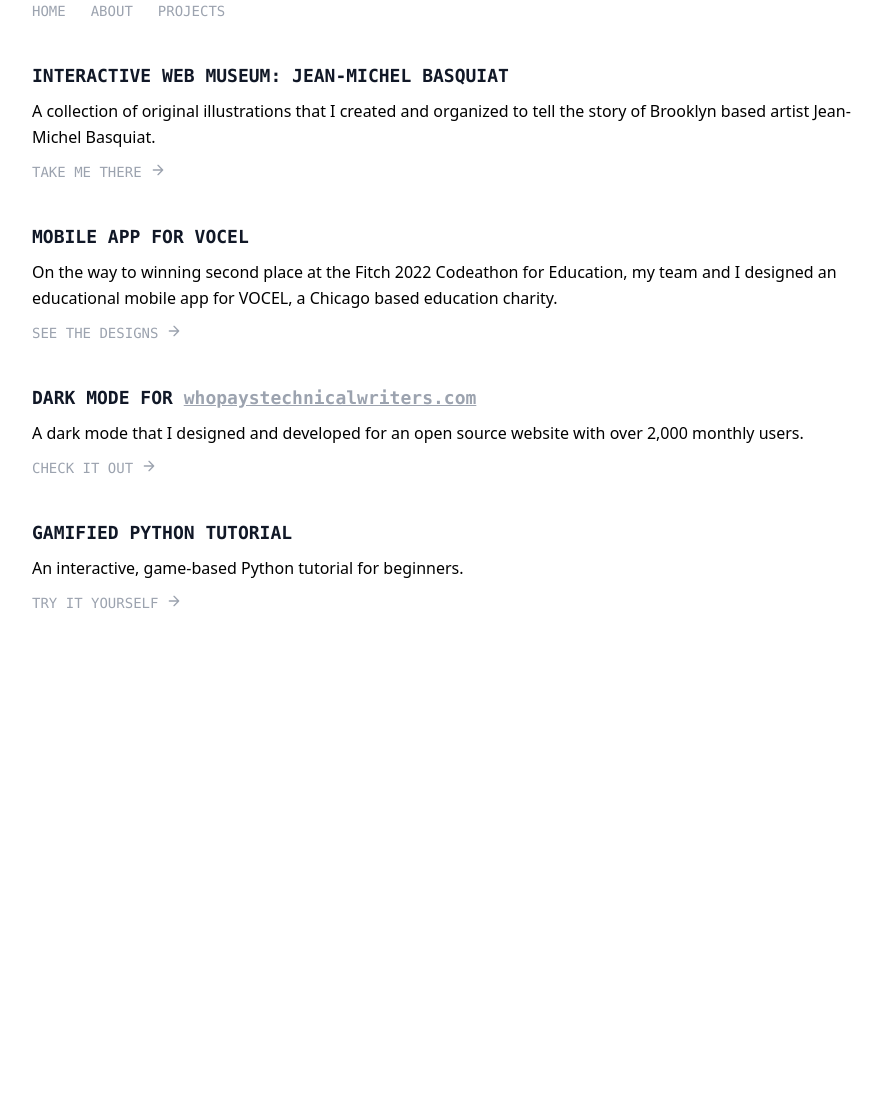
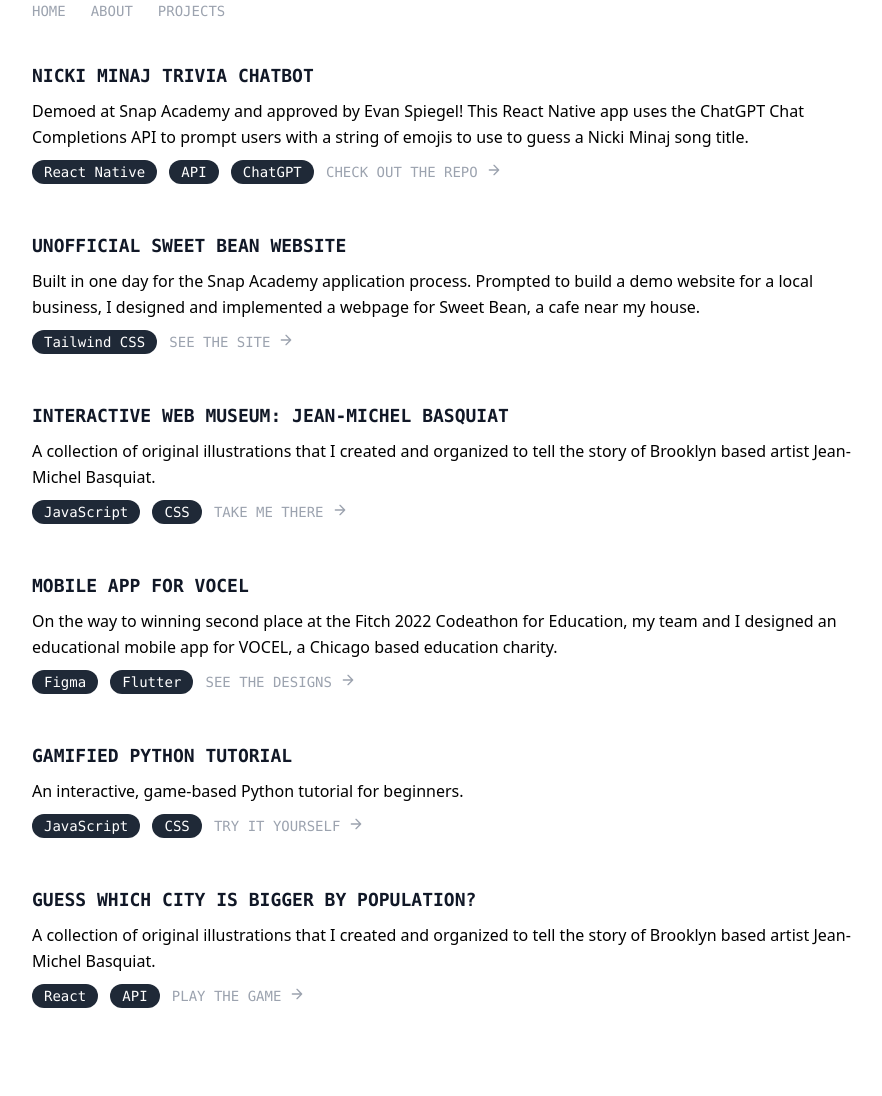
Before and after one commit to nayarmegha/meghanayar.com, a website: page dist/projects.html in a window 1280 px wide. Shown: the part 154-1250 px from the top of the page, without its empty margins (188-1070 px from the left). Before the commit the page ends 976 px from the top, so only its background shows below. Drawn offline with nearby package versions, Linux system fonts and the light colour scheme.

Commit message:
fixed links and projects page

```diff
--- /dev/null
+++ b/dist/SnapAcademies.html
@@ -0,0 +1,47 @@
+<!DOCTYPE html>
+<html lang="en">
+
+<head>
+	<meta charset="UTF-8">
+	<meta name="viewport" content="width=device-width, initial-scale=1.0">
+	<meta http-equiv="X-UA-Compatible" content="ie=edge">
+	<title>Landing page</title>
+	<meta name="description" content="">
+	<meta name="keywords" content="">
+
+
+  <link rel="stylesheet" href="https://unpkg.com/tailwindcss@2.2.19/dist/tailwind.min.css"/>
+
+
+  <!-- mobile menu -->
+
+	<!--Main-->
+	<div class="container px-10 sm:px-20 py-20">
+
+		<!--Left Col-->
+		<div class="flex-1 box-border h-screen sm:w-3/4 mx-auto">
+			<h1 class="my-4 text-4xl md:text-4xl text-grey-800 font-mono leading-tight text-left md:text-left font-bold" >Megha Nayar</h1>
+            <a href ="/" class = " text-sm text-gray-400 font-mono hover:text-black">HOME</a>&nbsp;&nbsp;&nbsp;&nbsp;&nbsp; <a href ="/about.html" class = "pt-0 text-sm text-gray-400 font-mono hover:text-black">ABOUT</a>&nbsp;&nbsp;&nbsp;&nbsp;&nbsp; <a href ="./projects.html" class = "pt-0 text-sm text-gray-400 font-mono hover:text-black">PROJECTS</a>
+
+            <p class="text-lg  pt-10 ">Snap Engineering Academy</p>
+            <p></p>
+			</div>
+
+		</div>
+
+		<!--Right Col-->
+
+
+
+		<!--Footer-->
+
+	</div>
+
+
+</div>
+
+
+
+</body>
+
+</html>
--- a/dist/projects.html
+++ b/dist/projects.html
@@ -24,11 +24,32 @@
 			<h1 class="my-4 text-4xl md:text-4xl text-grey-800 font-mono leading-tight text-left md:text-left font-bold" >Megha Nayar</h1>
             <a href ="/" class = " text-sm text-gray-400 font-mono hover:text-black">HOME</a>&nbsp;&nbsp;&nbsp;&nbsp;&nbsp; <a href ="/about.html" class = "pt-0 text-sm text-gray-400 font-mono hover:text-black">ABOUT</a>&nbsp;&nbsp;&nbsp;&nbsp;&nbsp; <a href ="./projects.html" class = "pt-0 text-sm text-gray-400 font-mono hover:text-black">PROJECTS</a>
 
+
 			<div class="flex mx-auto sm:flex-row flex-col pt-10 sm:text-left mt-6 sm:mt-0">
 				<div class="flex-grow sm:text-left mt-6 sm:mt-0">
-				<h2 class="text-gray-900 text-lg mb-2 font-mono font-bold">INTERACTIVE WEB MUSEUM: JEAN-MICHEL BASQUIAT</h2>
-				<p class="leading-relaxed text-base">A collection of original illustrations that I created and organized to tell the story of Brooklyn based artist Jean-Michel Basquiat.</p>
-				<a href ="https://nayarmegha.github.io/adventure-art/" class="text-sm text-gray-400 font-mono hover:text-black inline-flex pt-3">TAKE ME THERE
+				<h2 class="text-gray-900 text-lg mb-2 font-mono font-bold">NICKI MINAJ TRIVIA CHATBOT</h2>
+				<p class="leading-relaxed text-base">Demoed at Snap Academy and approved by Evan Spiegel! This React Native app uses the ChatGPT Chat Completions API to prompt users with a string of emojis to use to guess a Nicki Minaj song title.</p>
+				<div class="bg-gray-800 text-white font-mono rounded-full px-3 py-0.5 mr-2 mb-2 inline-flex text-sm">React Native</div>
+				<div class="bg-gray-800 text-white font-mono rounded-full px-3 py-0.5 mr-2 mb-2 inline-flex  text-sm">API</div>
+				<div class="bg-gray-800 text-white font-mono rounded-full px-3 py-0.5 mr-2 mb-2 inline-flex  text-sm">ChatGPT</div>
+
+
+				<a href ="https://github.com/Snap-Engineering-Academy-2023/snapchatbots-megha" class="text-sm text-gray-400 font-mono hover:text-black inline-flex pt-3">CHECK OUT THE REPO
+				  <svg fill="none" stroke="currentColor" stroke-linecap="round" stroke-linejoin="round" stroke-width="2" class="w-4 h-4 ml-2" viewBox="0 0 24 24">
+					<path d="M5 12h14M12 5l7 7-7 7"></path>
+				  </svg>
+				</a>
+				</div>
+
+			</div>
+			<div class="flex mx-auto sm:flex-row flex-col pt-10 sm:text-left mt-6 sm:mt-0">
+				<div class="flex-grow sm:text-left mt-6 sm:mt-0">
+				<h2 class="text-gray-900 text-lg mb-2 font-mono font-bold">UNOFFICIAL SWEET BEAN WEBSITE</h2>
+				<p class="leading-relaxed text-base">Built in one day for the Snap Academy application process. Prompted to build a demo website for a local business, I designed and implemented a webpage for Sweet Bean, a cafe near my house.</p>
+				<div class="bg-gray-800 text-white font-mono rounded-full px-3 py-0.5 mr-2 mb-2 inline-flex  text-sm">Tailwind CSS</div>
+
+
+				<a href ="" class="text-sm text-gray-400 font-mono hover:text-black inline-flex pt-3">SEE THE SITE
 				  <svg fill="none" stroke="currentColor" stroke-linecap="round" stroke-linejoin="round" stroke-width="2" class="w-4 h-4 ml-2" viewBox="0 0 24 24">
 					<path d="M5 12h14M12 5l7 7-7 7"></path>
 				  </svg>
@@ -37,9 +58,27 @@
 
 			</div>
 
+			<div class="flex mx-auto sm:flex-row flex-col pt-10 sm:text-left mt-6 sm:mt-0">
+				<div class="flex-grow sm:text-left mt-6 sm:mt-0">
+				<h2 class="text-gray-900 text-lg mb-2 font-mono font-bold">INTERACTIVE WEB MUSEUM: JEAN-MICHEL BASQUIAT</h2>
+				<p class="leading-relaxed text-base">A collection of original illustrations that I created and organized to tell the story of Brooklyn based artist Jean-Michel Basquiat.</p>
+				<div class="bg-gray-800 text-white font-mono rounded-full px-3 py-0.5 mr-2 mb-2 inline-flex text-sm">JavaScript</div>
+				<div class="bg-gray-800 text-white font-mono rounded-full px-3 py-0.5 mr-2 mb-2 inline-flex text-sm">CSS</div>
+
+				<a href ="https://nayarmegha.github.io/adventure-art/" class="text-sm text-gray-400 font-mono hover:text-black inline-flex pt-3">TAKE ME THERE
+				  <svg fill="none" stroke="currentColor" stroke-linecap="round" stroke-linejoin="round" stroke-width="2" class="w-4 h-4 ml-2" viewBox="0 0 24 24">
+					<path d="M5 12h14M12 5l7 7-7 7"></path>
+				  </svg>
+				</a>
+				</div>
+			</div>
+
 			<div class="flex-grow sm:text-left mt-6 sm:mt-0 pt-10">
 				<h2 class="text-gray-900 text-lg mb-2 font-mono font-bold">MOBILE APP FOR VOCEL</h2>
 				<p class="leading-relaxed text-base">On the way to winning second place at the Fitch 2022 Codeathon for Education, my team and I designed an educational mobile app for VOCEL, a Chicago based education charity.</p>
+				<div class="bg-gray-800 text-white font-mono rounded-full px-3 py-0.5 mr-2 mb-2 inline-flex text-sm">Figma</div>
+				<div class="bg-gray-800 text-white font-mono rounded-full px-3 py-0.5 mr-2 mb-2 inline-flex text-sm">Flutter</div>
+
 				<a href ="https://www.figma.com/file/s8vcF081serdJbUDNw7RLO/Untitled?node-id=0%3A1&t=2WlDbzOPqkPOIYZc-1" class="text-sm text-gray-400 font-mono hover:text-black inline-flex pt-3">SEE THE DESIGNS
 				  <svg fill="none" stroke="currentColor" stroke-linecap="round" stroke-linejoin="round" stroke-width="2" class="w-4 h-4 ml-2" viewBox="0 0 24 24">
 					<path d="M5 12h14M12 5l7 7-7 7"></path>
@@ -47,7 +86,7 @@
 				</a>
 				</div>
 
-
+		<!--
 			<div class="flex-grow sm:text-left mt-6 sm:mt-0 pt-10">
 				<h2 class="text-gray-900 text-lg mb-2 font-mono font-bold">DARK MODE FOR <a class= "text-gray-400 text-lg mb-2 font-mono font-bold underline hover:text-black" href="https://whopaystechnicalwriters.com">whopaystechnicalwriters.com</a></h2>
 				<p class="leading-relaxed text-base">A dark mode that I designed and developed for an open source website with over 2,000 monthly users.</p>
@@ -57,15 +96,35 @@
 				  </svg>
 				</a>
 			</div>
-
-			<div class=" pb-20 flex-grow sm:text-left mt-6 sm:mt-0 pt-10">
+			-->
+			<div class=" flex-grow sm:text-left mt-6 sm:mt-0 pt-10">
 				<h2 class="text-gray-900 text-lg mb-2 font-mono font-bold">GAMIFIED PYTHON TUTORIAL</h2>
 				<p class="leading-relaxed text-base">An interactive, game-based Python tutorial for beginners.</p>
+				<div class="bg-gray-800 text-white font-mono rounded-full px-3 py-0.5 mr-2 mb-2 inline-flex text-sm">JavaScript</div>
+				<div class="bg-gray-800 text-white font-mono rounded-full px-3 py-0.5 mr-2 mb-2 inline-flex text-sm">CSS</div>
+
+
 				<a href ="https://incandescent-gingersnap-9afa2e.netlify.app/" class="text-sm text-gray-400 font-mono hover:text-black inline-flex pt-3">TRY IT YOURSELF
 				  <svg fill="none" stroke="currentColor" stroke-linecap="round" stroke-linejoin="round" stroke-width="2" class="w-4 h-4 ml-2" viewBox="0 0 24 24">
 					<path d="M5 12h14M12 5l7 7-7 7"></path>
 				  </svg>
 				</a>
+			</div>
+
+			<div class="pb-20 flex mx-auto sm:flex-row flex-col pt-10 sm:text-left mt-6 sm:mt-0">
+				<div class="flex-grow sm:text-left mt-6 sm:mt-0">
+				<h2 class="text-gray-900 text-lg mb-2 font-mono font-bold">GUESS WHICH CITY IS BIGGER BY POPULATION?</h2>
+				<p class="leading-relaxed text-base">A collection of original illustrations that I created and organized to tell the story of Brooklyn based artist Jean-Michel Basquiat.</p>
+				<div class="bg-gray-800 text-white font-mono rounded-full px-3 py-0.5 mr-2 mb-2 inline-flex text-sm">React</div>
+				<div class="bg-gray-800 text-white font-mono rounded-full px-3 py-0.5 mr-2 mb-2 inline-flex text-sm">API</div>
+				<a href ="https://guess-population.vercel.app/" class="text-sm text-gray-400 font-mono hover:text-black inline-flex pt-3">PLAY THE GAME
+				  <svg fill="none" stroke="currentColor" stroke-linecap="round" stroke-linejoin="round" stroke-width="2" class="w-4 h-4 ml-2" viewBox="0 0 24 24">
+					<path d="M5 12h14M12 5l7 7-7 7"></path>
+				  </svg>
+				</a>
+
+				</div>
+
 			</div>
 
 	</div>
```
Also changed, not shown: dist/index.html (+4 -2 lines).
